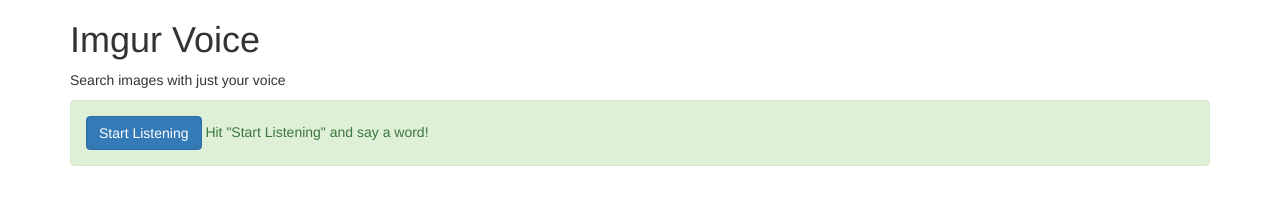
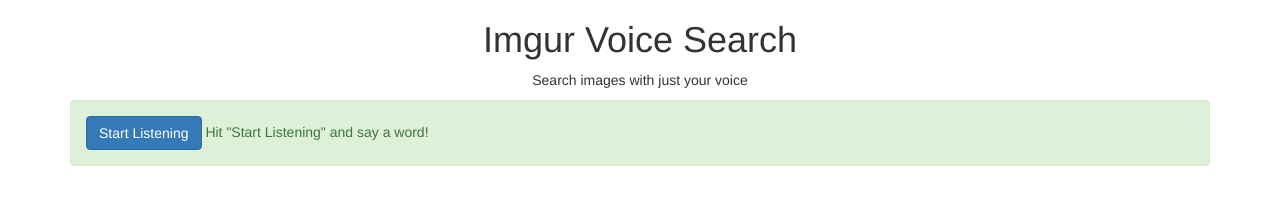
Before and after one commit to EasyHou/js-workshop, a plain HTML site: page imgur-voice/index.html in a window 1280 px wide. Drawn offline with Linux system fonts and the light colour scheme.

Commit message:
Centered title

```diff
--- a/imgur-voice-solution/index.css
+++ b/imgur-voice-solution/index.css
@@ -2,7 +2,10 @@
 	height: 300px;
     -webkit-animation: fadein 0.5s;
 }
+h1 {
+	text-align: center;
 
+}
 @-webkit-keyframes fadein {
     from { opacity: 0; }
     to   { opacity: 1; }
--- a/imgur-voice/index.css
+++ b/imgur-voice/index.css
@@ -2,6 +2,14 @@
 	height: 300px;
     -webkit-animation: fadein 0.5s;
 }
+h1{
+	text-align: center;
+}
+
+p {
+	text-align: center;
+}
+
 
 @-webkit-keyframes fadein {
     from { opacity: 0; }
--- a/imgur-voice/index.html
+++ b/imgur-voice/index.html
@@ -7,7 +7,7 @@
 </head>
 	<body>
 		<div class="container">
-			<h1>Imgur Voice</h1>
+			<h1>Imgur Voice Search</h1>
 			<p>Search images with just your voice</p>
 			<div class="alert alert-success" role="alert">
 				<div class="btn btn-primary" id="listen-button" type="button" onclick="toggleListen()">Start Listening</div>
```
Also changed, not shown: imgur-voice-solution/index.html (+1 -1 lines).
